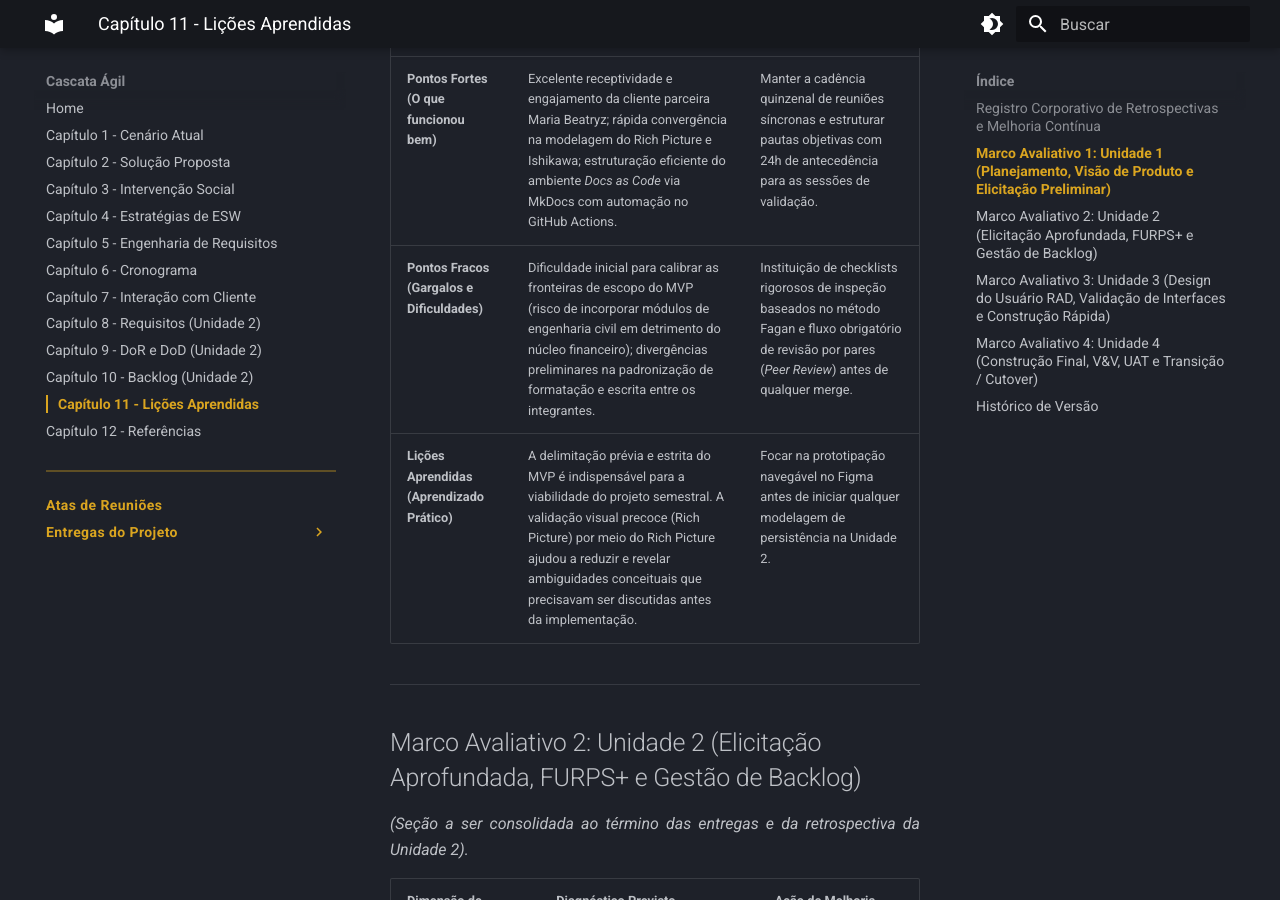
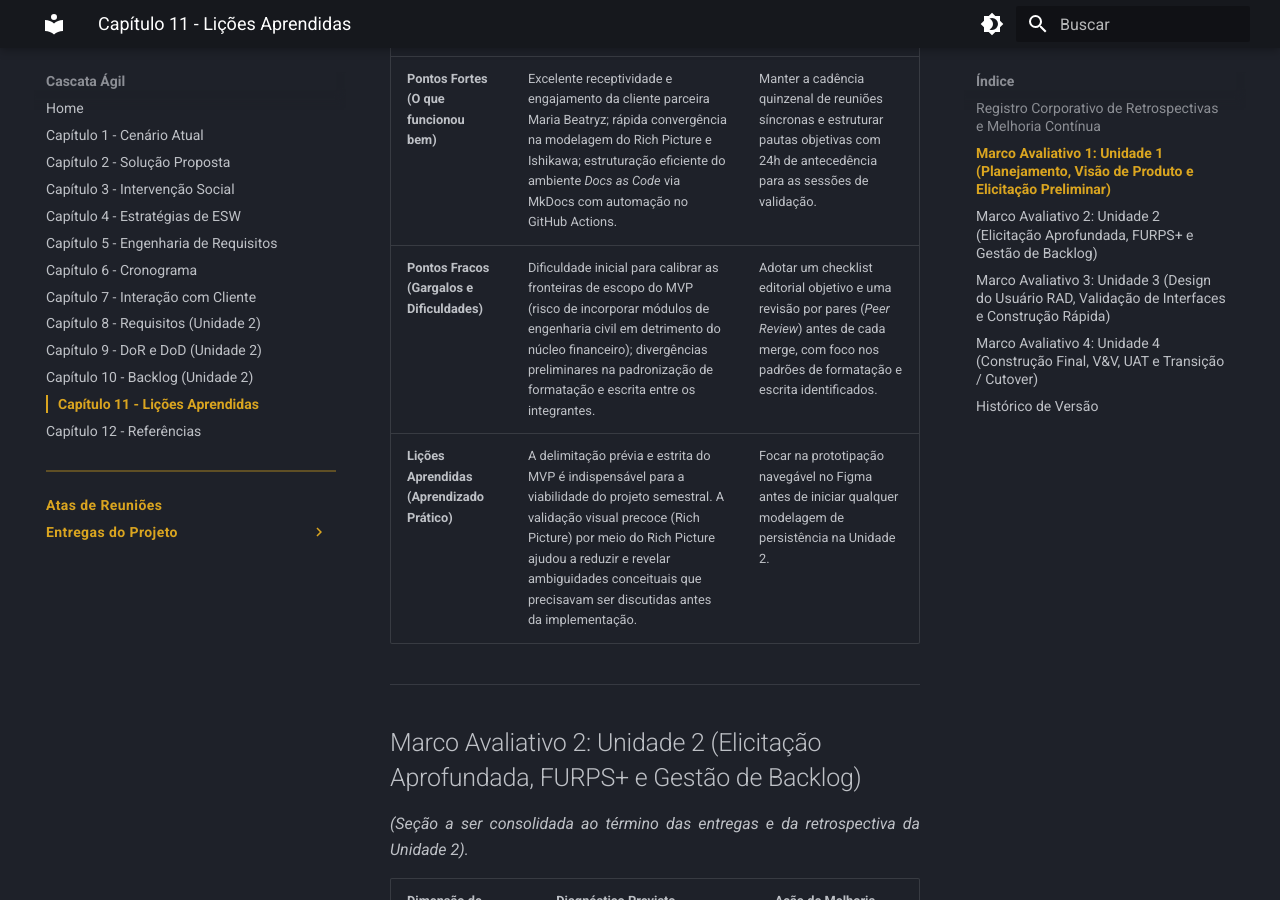
Before and after one commit to mdsreq-fga-unb/REQ-2026.2-T01-DUOC-Finance, an MkDocs documentation site: the page built from docs/licoes-aprendidas/index.md, in a window 1280 px wide and 900 px high, scrolled down 674 px. Built offline with MkDocs 1.6.1 and Material for MkDocs 9.7.7, drawn with Linux system fonts in a browser that asks for light colours.

Commit message:
docs/substituir inspeção Fagan por checklist

```diff
--- a/docs/licoes-aprendidas/index.md
+++ b/docs/licoes-aprendidas/index.md
@@ -13,7 +13,7 @@ Na Unidade 1, a equipe realizou a imersão inicial no ecossistema da DUOC Arquit
 | Dimensão de Avaliação | Diagnóstico Realizado pela Equipe | Ação de Melhoria Técnica Implementada |
 | :--- | :--- | :--- |
 | **Pontos Fortes (O que funcionou bem)** | Excelente receptividade e engajamento da cliente parceira Maria Beatryz; rápida convergência na modelagem do Rich Picture e Ishikawa; estruturação eficiente do ambiente *Docs as Code* via MkDocs com automação no GitHub Actions. | Manter a cadência quinzenal de reuniões síncronas e estruturar pautas objetivas com 24h de antecedência para as sessões de validação. |
-| **Pontos Fracos (Gargalos e Dificuldades)** | Dificuldade inicial para calibrar as fronteiras de escopo do MVP (risco de incorporar módulos de engenharia civil em detrimento do núcleo financeiro); divergências preliminares na padronização de formatação e escrita entre os integrantes. | Instituição de checklists rigorosos de inspeção baseados no método Fagan e fluxo obrigatório de revisão por pares (*Peer Review*) antes de qualquer merge. |
+| **Pontos Fracos (Gargalos e Dificuldades)** | Dificuldade inicial para calibrar as fronteiras de escopo do MVP (risco de incorporar módulos de engenharia civil em detrimento do núcleo financeiro); divergências preliminares na padronização de formatação e escrita entre os integrantes. | Adotar um checklist editorial objetivo e uma revisão por pares (*Peer Review*) antes de cada merge, com foco nos padrões de formatação e escrita identificados. |
 | **Lições Aprendidas (Aprendizado Prático)** | A delimitação prévia e estrita do MVP é indispensável para a viabilidade do projeto semestral. A validação visual precoce (Rich Picture) por meio do Rich Picture ajudou a reduzir e revelar ambiguidades conceituais que precisavam ser discutidas antes da implementação. | Focar na prototipação navegável no Figma antes de iniciar qualquer modelagem de persistência na Unidade 2. |
 
 ---
```
